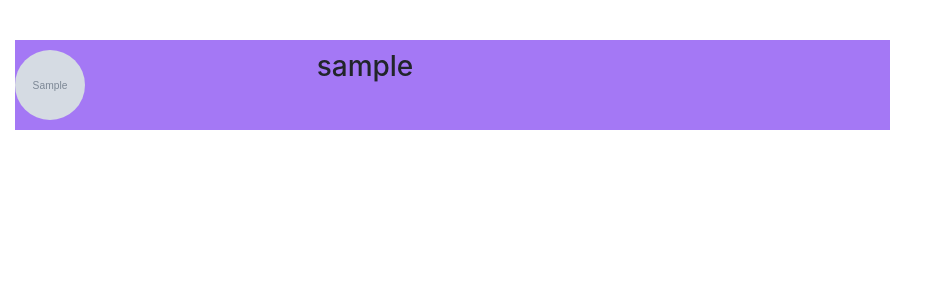
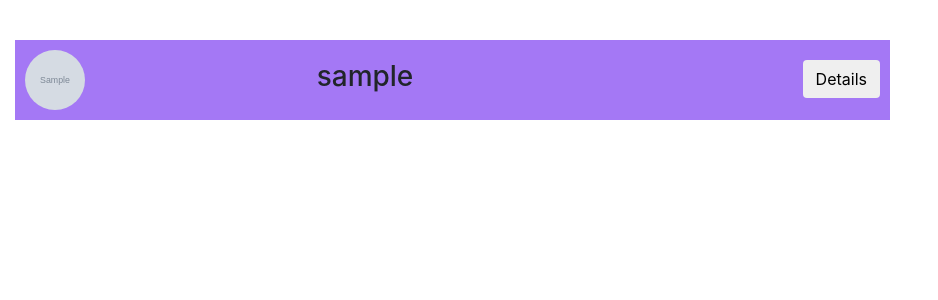
Before and after one commit to VladaDidko/skill-it, a Django app: template general/templates/general/followers.html in a window 1280 px wide. Shown: the part 80-380 px from the top of the page, without its empty margins (0-938 px from the left). Run offline with Django 3.2, Linux system fonts and the light colour scheme; the template is opened without the code that fills it: most values are stand-ins (such as "Sample title", 1, 10 or a date in 2020); grey boxes marked "Sample" are stand-in pictures; some libraries are stand-ins or nearby versions; some web fonts are replaced.

Commit message:
bugs fixed

```diff
--- a/blog/templates/blog/post_list.html
+++ b/blog/templates/blog/post_list.html
@@ -2,7 +2,7 @@
 {% load static %}
 {% block content %}
 	<div class="volumes">
-		<a href="{% url 'post_list' %}">All</a>
+        <a href="{% url 'post_list' %}">All</a>
 		<a href="{% url 'post_list_popular' %}">Popular</a>
         <a href="{% url 'post_list_new' %}">New</a>
         {% if user.is_authenticated %}
@@ -13,7 +13,7 @@
     <article class="media content-section" style="position: relative;">
         <div class="media-body">
             <div class="article-metadata">
-                <a class="mr-2" href="#">{{ post.author }}</a>
+                <a class="mr-2" href="{% url 'user_details' pk=post.author.id %}">{{ post.author }}</a>
                 <small class="text-muted">{{ post.published_date }}</small>
                 <small style="float: right;">Category: {{post.category}}</small>
             </div>
--- a/blog/views.py
+++ b/blog/views.py
@@ -142,8 +142,6 @@ def category_list(request, slug):
 
     return render(request, 'blog/post_list.html', context)
 
-
-
 def post_details(request, pk):
     post = get_object_or_404(Post, pk=pk)
     return render(request, 'blog/post_details.html', {'post': post})
--- a/general/templates/general/followers.html
+++ b/general/templates/general/followers.html
@@ -4,10 +4,15 @@
       <div class="container-people">
         <div class="row">
           <div class="col-md-4 col-lg-4">
-            <img class="rounded-circle" src="{{ follower.follower.profile.image.url }}" alt="UserImage" style="width:70px; height: 70px;">
+            <img class="rounded-circle" src="{{ follower.follower.profile.image.url }}" alt="UserImage" style="width:60px; height: 60px; margin-left: 10px">
           </div>
           <div class = "col-md-3 col-lg-3">
-            <h3 class="profile-title">{{ follower.follower.username}} </h3>
+            <h3 class="profile-title" style="margin-top: 10px">{{ follower.follower.username}} </h3>
+          </div>
+          <div class = "col-md-5 col-lg-5">
+            <form name="passdata" action="." method="post"  style="float: right; margin-top: 10px; margin-right: 10px;">
+            <input type='button' class='btn btn-lg-light follower' value='Details' onclick="location.href='{% url 'user_details' pk=follower.follower.id %}'">
+            </form>
           </div>
         </div>
       </div>
--- a/general/templates/general/home.html
+++ b/general/templates/general/home.html
@@ -15,7 +15,7 @@
     <article class="media content-section" style="position: relative;">
         <div class="media-body">
             <div class="article-metadata">
-                <a class="mr-2" href="#">{{ post.author }}</a>
+                <a class="mr-2" href="{% url 'user_details' pk=post.author.id %}">{{ post.author }}</a>
                 <small class="text-muted">{{ post.published_date }}</small>
                 <small style="float: right;">Category: {{post.category}}</small>
             </div>
--- a/general/templates/general/people.html
+++ b/general/templates/general/people.html
@@ -5,7 +5,7 @@
       <div class="container-people">
         <div class="row">
           <div class="col-md-4 col-lg-4">
-            <img class="rounded-circle" src="{{ user.profile.image.url }}" alt="UserImage" style="width:70px; height: 60px; margin-left: 5px;">
+            <img class="rounded-circle" src="{{ user.profile.image.url }}" alt="UserImage" style="width:60px; height: 60px; margin-left: 10px;">
           </div>
           <div class = "col-md-3 col-lg-3">
             <h3 class="profile-title" style="margin-top: 10px;">{{ user.username }}</h3>
--- a/skill_it/settings.py
+++ b/skill_it/settings.py
@@ -45,6 +45,7 @@ INSTALLED_APPS = [
 
 MIDDLEWARE = [
     'django.middleware.security.SecurityMiddleware',
+    'whitenoise.middleware.WhiteNoiseMiddleware',
     'django.contrib.sessions.middleware.SessionMiddleware',
     'django.middleware.common.CommonMiddleware',
     'django.middleware.csrf.CsrfViewMiddleware',
@@ -55,6 +56,8 @@ MIDDLEWARE = [
 ]
 
 ROOT_URLCONF = 'skill_it.urls'
+
+STATICFILES_STORAGE = 'whitenoise.storage.CompressedManifestStaticFilesStorage'
 
 TEMPLATES = [
     {
@@ -140,6 +143,7 @@ STATIC_ROOT=os.path.join(BASE_DIR, 'staticfiles')
 STATIC_URL = '/static/'
 
 STATICFILES_DIRS = [
+    os.path.join(BASE_DIR, 'static')
     os.path.join(BASE_DIR, 'skill-it/general/'),  # Here you tell django to look for a folder named 'assets'
     os.path.join(BASE_DIR, 'skill-it/users/'),
     os.path.join(BASE_DIR, 'skill-it/blog/'),
--- a/users/views.py
+++ b/users/views.py
@@ -33,6 +33,7 @@ def user_details(request, pk):
     user = User.objects.all().get(id=pk)
     context = {
         'user': user,
+        'posts': Post.objects.all(),
         'followers': Follower.objects.all()
     }
     return render(request, 'users/user_details.html', context)
```
Also changed, not shown: general/templates/general/following.html (+7 -2 lines), requirements.txt (+62 -15 lines).
